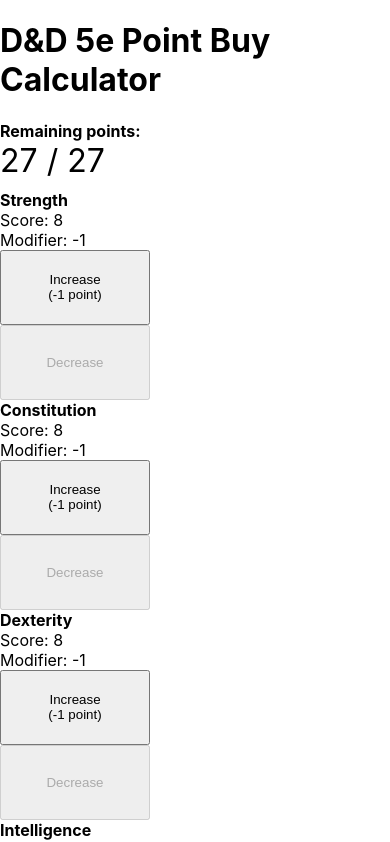
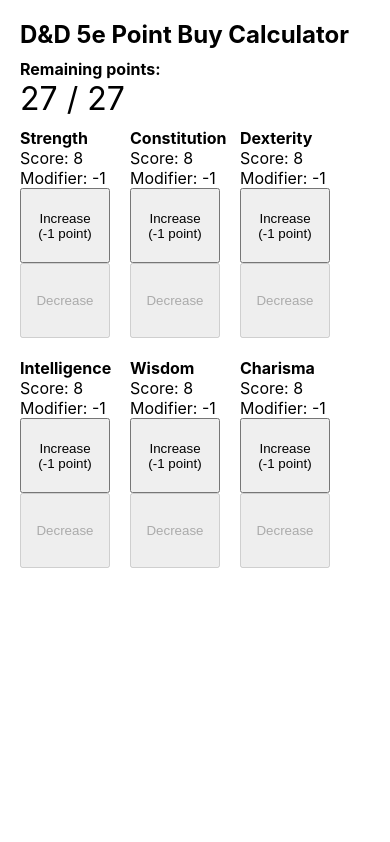
Before and after one commit to rush340/dnd-ability-calc, a React (Create React App) app: page / in a window 390 px wide. Shown: the top 842 px of the page. Built offline with nearby package versions, Linux system fonts and the light colour scheme.

Commit message:
slight improvements to mobile styling

```diff
--- a/public/index.html
+++ b/public/index.html
@@ -2,6 +2,7 @@
 <html lang="en">
   <head>
     <meta charset="utf-8" />
+    <meta name="viewport" content="width=device-width,initial-scale=1">
     <title>D&D 5e Point Buy Calculator</title>
   </head>
   <body>
--- a/src/App.css
+++ b/src/App.css
@@ -1,10 +1,22 @@
+.app {
+  padding: 20px;
+}
+
+.app h1 {
+  font-size: 1.5em;
+  padding: 0;
+  margin: 0 0 10px 0;
+}
+
 .abilities-container {
   display: grid;
-  grid-template-columns: repeat(auto-fill, 200px);
+  grid-template-columns: repeat(auto-fill, 110px);
   justify-items: left;
 }
 
 .ability {
+  padding-right: 20px;
+  padding-bottom: 20px;
 }
 
 .ability-name {
@@ -12,7 +24,7 @@
 }
 
 .ability-change-control button {
-  width: 150px;
+  width: 90px;
   height: 75px;
 }
 
--- a/src/App.js
+++ b/src/App.js
@@ -185,7 +185,7 @@
 
   render() {
     return (
-      <div>
+      <div className="app">
         <h1>D&amp;D 5e Point Buy Calculator</h1>
         <Points
           remaining={this.state.points}
```
